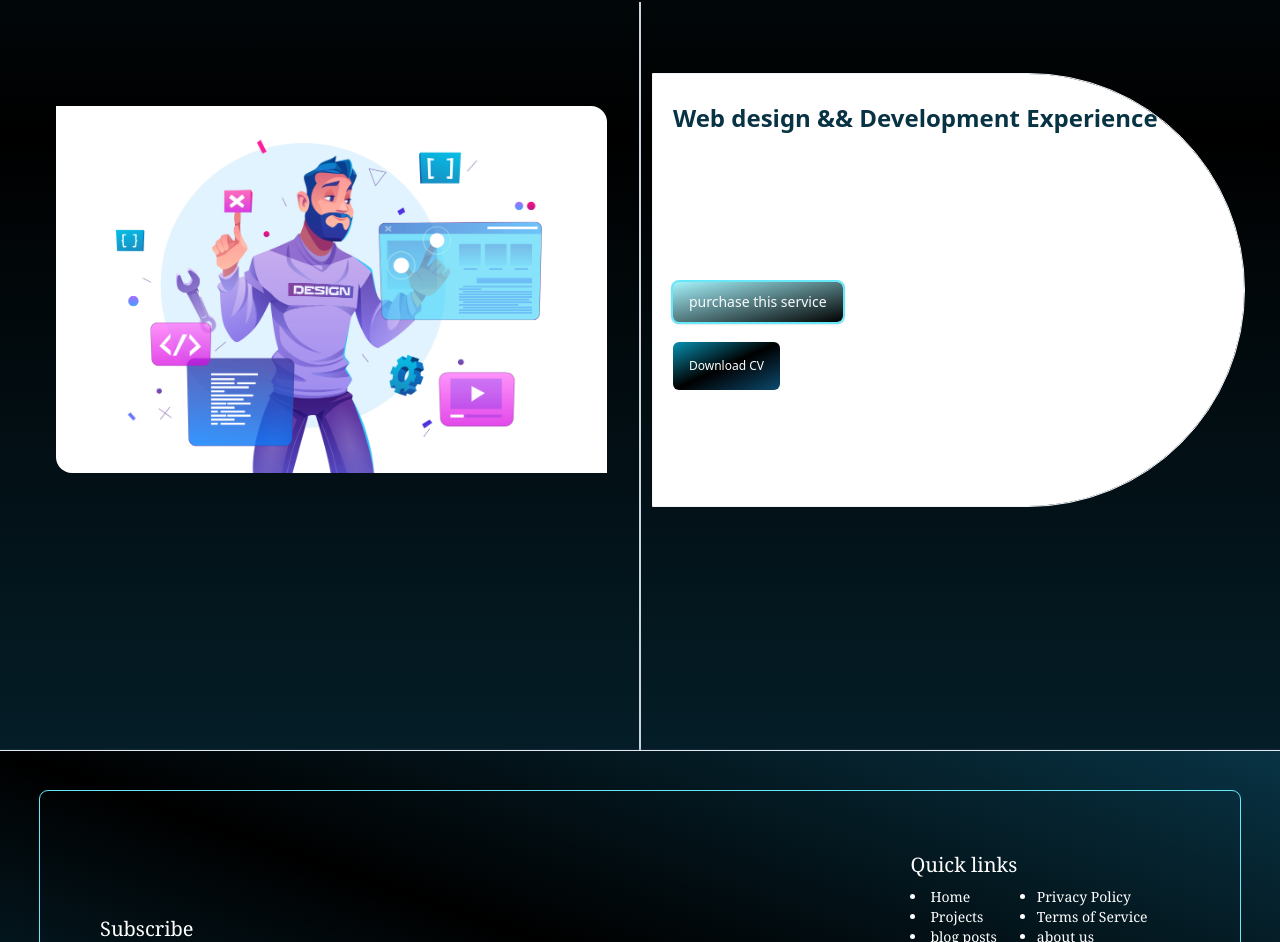
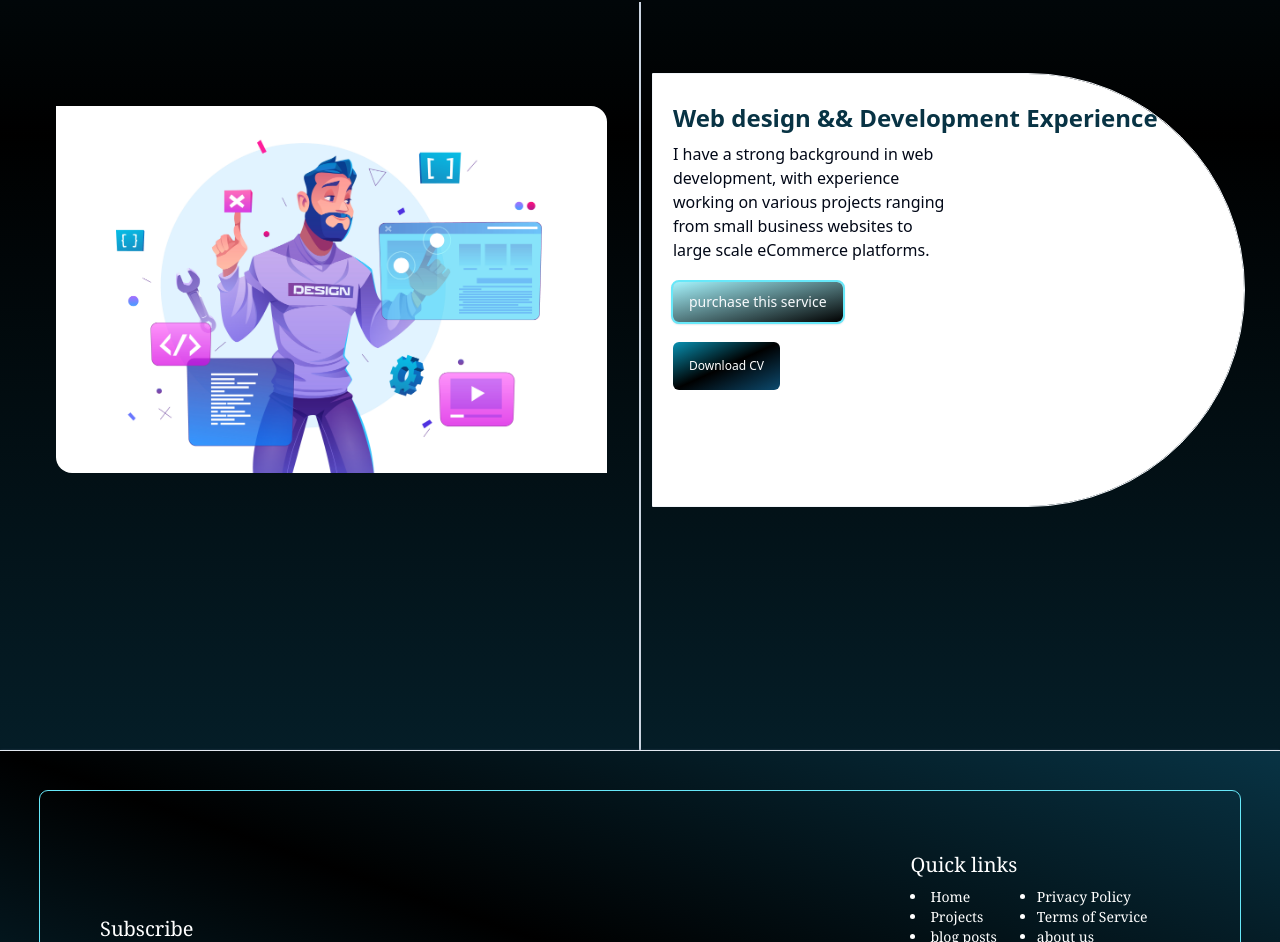
Before and after one commit to ditchk/bendev, a React (Vite) app: page / in a window 1280 px wide. Shown: the part 931-1873 px from the top of the page. Built offline with nearby package versions, Linux system fonts and the light colour scheme; no server answers; what ldrs would draw is missing.

Commit message:
Latest bensworkspace updates

```diff
--- a/src/components/shared/Experience.tsx
+++ b/src/components/shared/Experience.tsx
@@ -12,7 +12,7 @@ const Experience = () => {
           <div className="md:flex hidden bg-slate-300 w-1 min-h-screen mx-3 animate-in slide-in-from-bottom-28 duration-1000"/>
           <div className="flex flex-col justify-start items-start w-full h-full md:p-5 p-3 outline outline-1 outline-slate-100 md:bg-white bg-opacity-75 md:rounded-e-full">
             <h2 className="text-lg md:text-2xl w-full font-bold text-white text-start md:text-cyan-950 my-2">Web design && Development Experience</h2>
-            <p className="w-full md:w-2/3 lg:w-1/2 text-white mb-5">
+            <p className="w-full md:w-2/3 lg:w-1/2 via-violet-800 mb-5">
               I have a strong background in web development, with experience working on various projects ranging from small business websites to large scale eCommerce platforms.
             </p>
             <Button className="custom_button mb-5">
```
